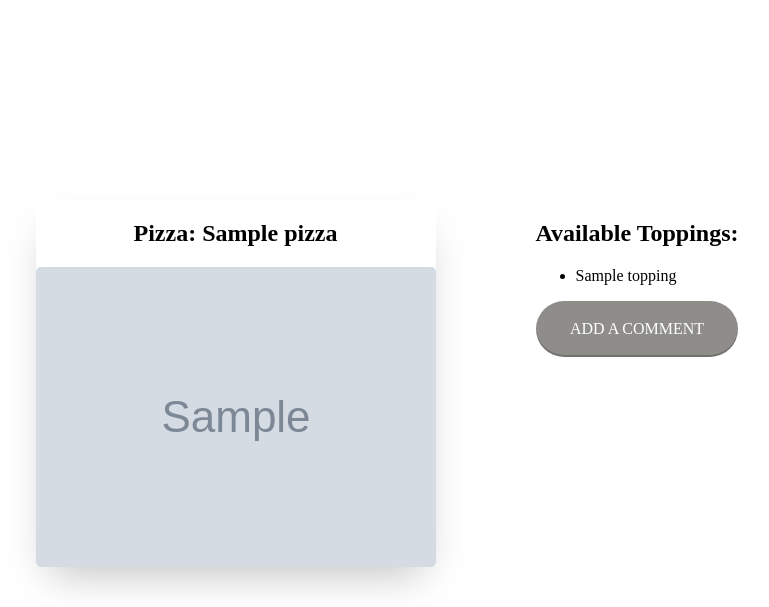
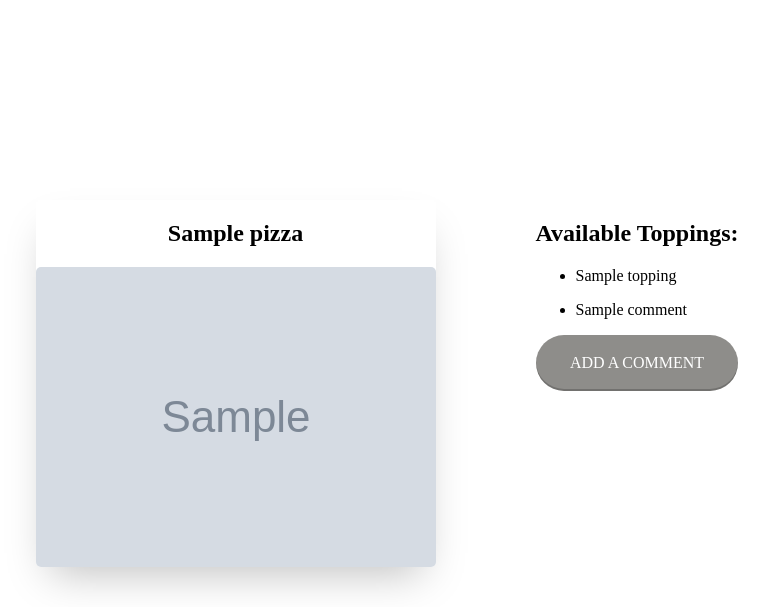
Before and after one commit to CaroMen/Pizzeria-Django, a Django app: template pizzas/templates/pizzas/pizza.html in a window 1280 px wide. Shown: the part 74-681 px from the top of the page, without its empty margins (253-1022 px from the left). Run offline with Django 3.2, Linux system fonts and the light colour scheme; the template is opened without the code that fills it: most values are stand-ins (such as "Sample title", 1, 10 or a date in 2020); grey boxes marked "Sample" are stand-in pictures.

Commit message:
last commit

```diff
--- a/pizzas/admin.py
+++ b/pizzas/admin.py
@@ -2,9 +2,8 @@ from django.contrib import admin
 
 # Register your models here.
 
-from .models import Pizza, Topping, Comment
+from .models import Pizza, Topping
 
 
 admin.site.register(Pizza)
 admin.site.register(Topping)
-admin.site.register(Comment)
--- a/pizzas/templates/pizzas/new_comment.html
+++ b/pizzas/templates/pizzas/new_comment.html
@@ -16,9 +16,10 @@
 
         <p class="title">Add a new comment: </p>
         <div class="form">
-            <form styleaction="{% url 'pizzas:new_comment' pizza.id %}" method='post'>
+            <form action="{% url 'pizzas:new_comment' pizza.id %}" method='post'>
                 {% csrf_token %}
                 {{ form.as_p }}
+                {{ form.name.errors }}
             </form>
             <button class="form-button" name="submit">Add comment</button>
         </div>
--- a/pizzas/templates/pizzas/pizza.html
+++ b/pizzas/templates/pizzas/pizza.html
@@ -12,7 +12,7 @@
 
     <div class="pizza-body">
         <div class="image-container">
-            <h2 class="pizza-name">Pizza: {{ pizza.name }}</h2>
+            <h2 class="pizza-name">{{ pizza.name }}</h2>
             <img class="pizza-image" src="{{pizza.thumb.url}}">
         </div>
         <div class="info-container">
@@ -25,6 +25,18 @@
                 {% empty %}
 
                 <li>There are no toppings on this pizza.</li>
+
+                {% endfor %}
+
+            </ul>
+            <ul>
+                {% for c in comments %}
+
+                <li>{{ c.name|linebreaks }}</li>
+
+                {% empty %}
+
+                <h2>There are no reviews for this pizza.</h2>
 
                 {% endfor %}
 
--- a/pizzas/views.py
+++ b/pizzas/views.py
@@ -36,7 +36,7 @@ def new_comment(request, pizza_id):
             new_comment.pizza = pizza
             new_comment.save()
             form.save()
-            return redirect('pizzas:pizza', p_id=pizza_id)
+            return redirect('pizzas:pizzas', pizza_id=pizza_id)
 
     context = {'form': form, 'pizza': pizza}
     return render(request, 'pizzas/new_comment.html', context)
```
Also changed, not shown: pizzas/models.py (+5 -5 lines), db.sqlite3, pizzas/migrations/0007_delete_comment.py (added).
